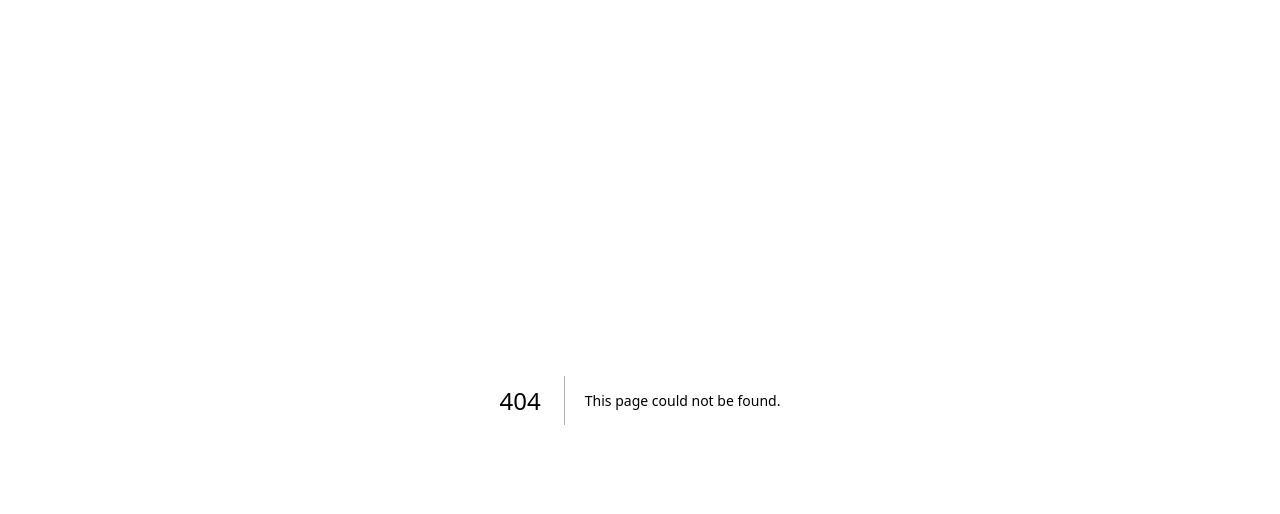
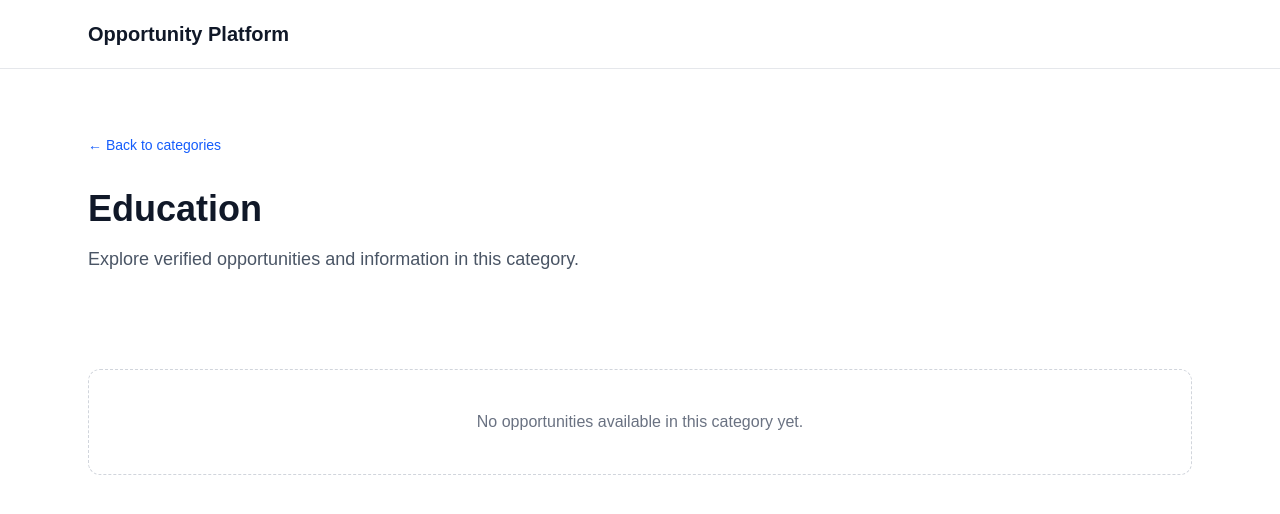
Before and after one commit to SiraPlatform/sira-platform, a Next.js app: page /categories/education in a window 1280 px wide. Before the commit this address had no page. Shown: the top 514 px of the page. Built offline with nearby package versions, Linux system fonts and the light colour scheme.

Commit message:
Create dynamic category pages

```diff
--- /dev/null
+++ b/src/app/categories/[category]/page.tsx
@@ -0,0 +1,117 @@
+import { opportunities } from "@/data/opportunities";
+import { notFound } from "next/navigation";
+
+type CategoryPageProps = {
+  params: Promise<{
+    category: string;
+  }>;
+};
+
+const categoryNames: Record<string, string> = {
+  scholarships: "Scholarships",
+  internships: "Internships",
+  jobs: "Jobs",
+  "remote-jobs": "Remote Jobs",
+  "legal-migration": "Legal Migration",
+  entrepreneurship: "Entrepreneurship",
+  fellowships: "Fellowships",
+  volunteering: "Volunteering",
+  education: "Education",
+};
+
+export default async function CategoryPage({
+  params,
+}: CategoryPageProps) {
+  const { category } = await params;
+
+  const categoryName = categoryNames[category];
+
+  if (!categoryName) {
+    notFound();
+  }
+
+  const categoryOpportunities = opportunities.filter(
+    (opportunity) => opportunity.category === categoryName
+  );
+
+  return (
+    <main className="min-h-screen bg-white text-gray-900">
+      <header className="border-b border-gray-200">
+        <div className="mx-auto max-w-6xl px-6 py-5">
+          <a
+            href="/"
+            className="text-xl font-bold hover:text-blue-600"
+          >
+            Opportunity Platform
+          </a>
+        </div>
+      </header>
+
+      <section className="mx-auto max-w-6xl px-6 py-16">
+        <a
+          href="/categories"
+          className="text-sm font-medium text-blue-600 hover:text-blue-800"
+        >
+          ← Back to categories
+        </a>
+
+        <h1 className="mt-8 text-4xl font-bold">
+          {categoryName}
+        </h1>
+
+        <p className="mt-4 max-w-2xl text-lg text-gray-600">
+          Explore verified opportunities and information in this
+          category.
+        </p>
+
+        <div className="mt-12 grid gap-6 md:grid-cols-2 lg:grid-cols-3">
+          {categoryOpportunities.map((opportunity) => (
+            <a
+              key={opportunity.id}
+              href={`/opportunities/${opportunity.id}`}
+              className="block rounded-xl border border-gray-200 p-6 transition hover:border-blue-400 hover:shadow-md"
+            >
+              <p className="text-sm font-medium text-blue-600">
+                {opportunity.category}
+              </p>
+
+              <h2 className="mt-2 text-xl font-semibold">
+                {opportunity.title}
+              </h2>
+
+              <p className="mt-3 text-sm text-gray-600">
+                {opportunity.description}
+              </p>
+
+              <div className="mt-4 text-sm text-gray-500">
+                <p>
+                  Organization: {opportunity.organization}
+                </p>
+
+                <p>
+                  Country: {opportunity.country}
+                </p>
+
+                <p>
+                  Deadline: {opportunity.deadline}
+                </p>
+              </div>
+
+              <span className="mt-5 inline-block font-medium text-blue-600">
+                View opportunity →
+              </span>
+            </a>
+          ))}
+        </div>
+
+        {categoryOpportunities.length === 0 && (
+          <div className="mt-12 rounded-xl border border-dashed border-gray-300 p-10 text-center">
+            <p className="text-gray-500">
+              No opportunities available in this category yet.
+            </p>
+          </div>
+        )}
+      </section>
+    </main>
+  );
+}
--- a/src/app/categories/page.tsx
+++ b/src/app/categories/page.tsx
@@ -81,7 +81,7 @@ export default function CategoriesPage() {
           {categories.map((category) => (
             <a
               key={category.name}
-              href="#"
+              href={`/categories/${category.name.toLowerCase().replaceAll(" ", "-")}`}
               className="rounded-xl border border-gray-200 p-6 transition hover:border-blue-400 hover:shadow-md"
             >
               <h2 className="text-xl font-semibold">
```
